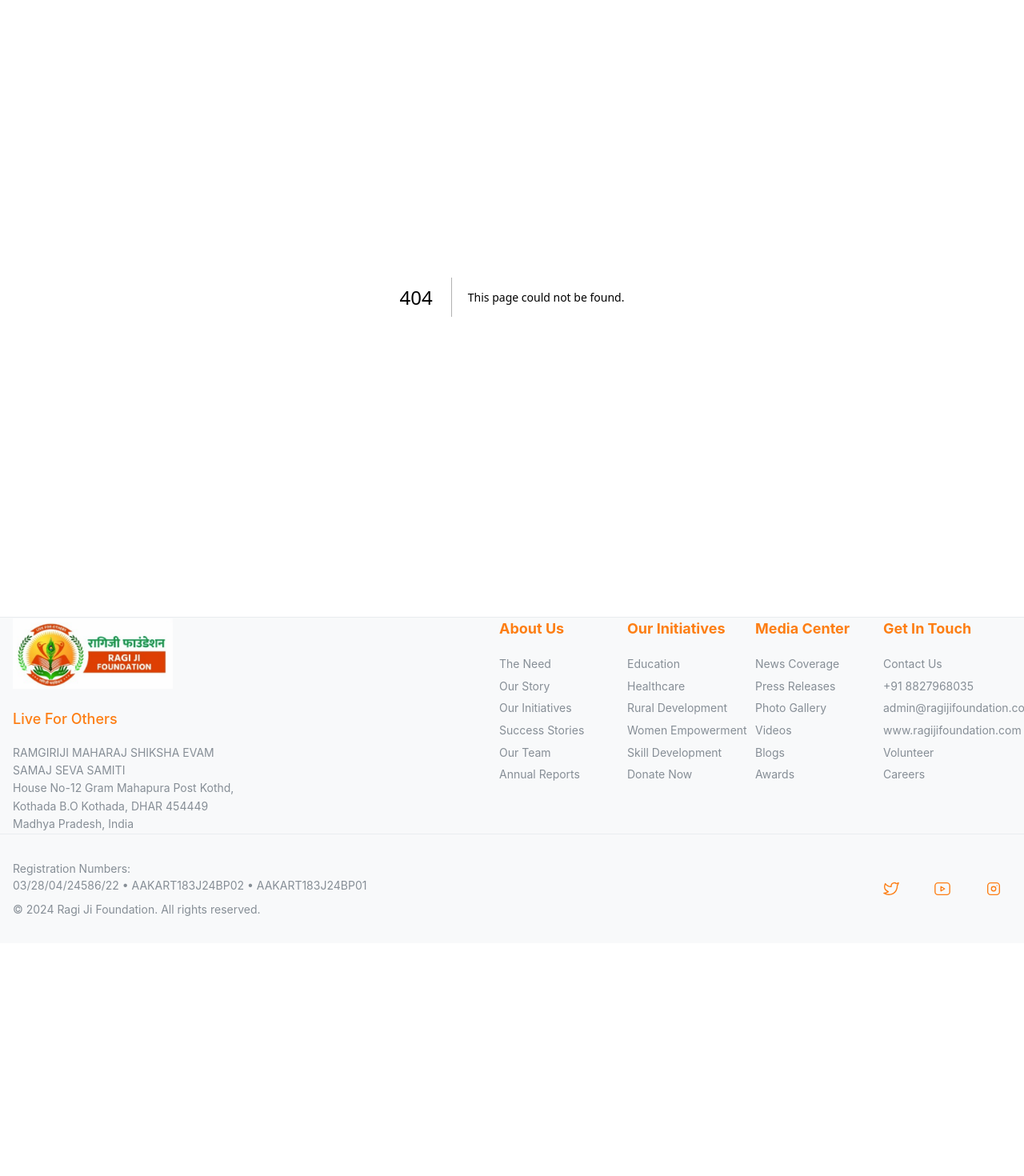
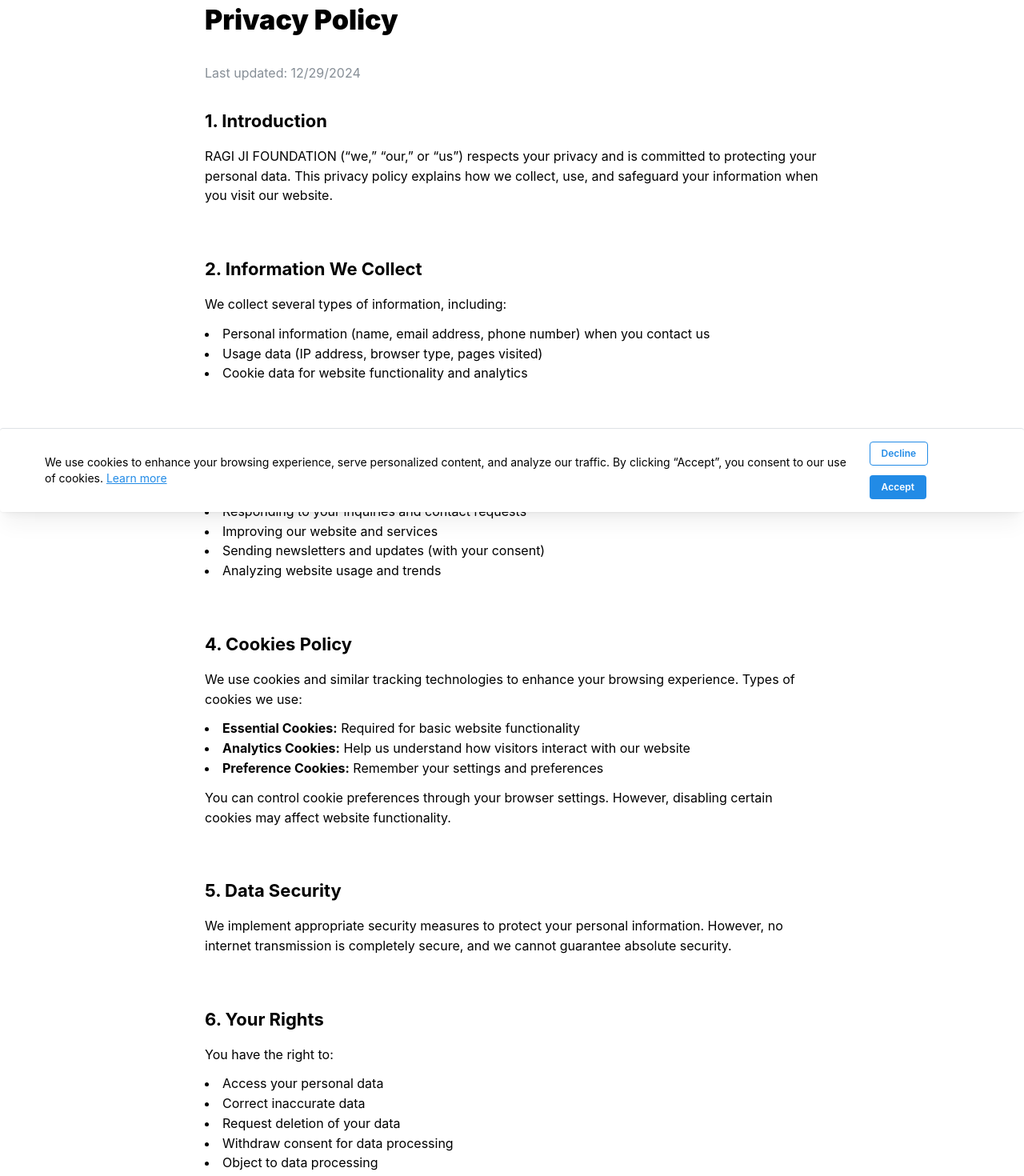
Before and after one commit to ragiji-foundation/website-landingpage, a Next.js app: page /privacy-policy in a window 1280 px wide. Before the commit this address had no page. Shown: the part 160-1630 px from the top of the page at 80% size. Before the commit the page ends 1339 px from the top, so only its background shows below. Built offline with nearby package versions, Linux system fonts and the light colour scheme.

Commit message:
cookies banner vadded

```diff
--- a/src/app/layout.tsx
+++ b/src/app/layout.tsx
@@ -7,6 +7,8 @@
 import { LanguageProvider } from '@/context/LanguageContext';
 import { TopHeader } from '@/components/TopHeader';
 import { Notifications } from '@mantine/notifications';
+import { CookieProvider } from '@/context/CookieContext';
+import { CookieBanner } from '@/components/CookieBanner';
 
 export const metadata = {
   title: 'RAGI JI FOUNDATION',
@@ -24,19 +26,20 @@
         <ColorSchemeScript />
       </head>
       <body>
+        <CookieProvider>
           <LanguageProvider>
             <SearchProvider>
               <MantineProvider>
                 <Notifications />
-              <main>
                 <TopHeader />
                 <HeaderMenu />
                 {children}
                 <FooterLinks />
-              </main>
+                <CookieBanner />
               </MantineProvider>
             </SearchProvider>
           </LanguageProvider>
+        </CookieProvider>
       </body>
     </html>
   );
--- /dev/null
+++ b/src/app/privacy-policy/page.tsx
@@ -0,0 +1,97 @@
+'use client';
+import { Container, Title, Text, List, Divider, Stack } from '@mantine/core';
+import classes from './privacy-policy.module.css';
+
+export default function PrivacyPolicy() {
+  return (
+    <Container size="lg" className={classes.container}>
+      <Title order={1} className={classes.title}>Privacy Policy</Title>
+      <Text c="dimmed" mb="xl">Last updated: {new Date().toLocaleDateString()}</Text>
+
+      <Stack gap="xl">
+        <div className={classes.section}>
+          <Title order={2} size="h3" mb="md">1. Introduction</Title>
+          <Text>
+            RAGI JI FOUNDATION (&ldquo;we,&rdquo; &ldquo;our,&rdquo; or &ldquo;us&rdquo;) respects your privacy and is committed to protecting your personal data.
+            This privacy policy explains how we collect, use, and safeguard your information when you visit our website.
+          </Text>
+        </div>
+
+        <div className={classes.section}>
+          <Title order={2} size="h3" mb="md">2. Information We Collect</Title>
+          <Text mb="sm">We collect several types of information, including:</Text>
+          <List>
+            <List.Item>Personal information (name, email address, phone number) when you contact us</List.Item>
+            <List.Item>Usage data (IP address, browser type, pages visited)</List.Item>
+            <List.Item>Cookie data for website functionality and analytics</List.Item>
+          </List>
+        </div>
+
+        <div className={classes.section}>
+          <Title order={2} size="h3" mb="md">3. How We Use Your Information</Title>
+          <Text mb="sm">We use the collected information for:</Text>
+          <List>
+            <List.Item>Responding to your inquiries and contact requests</List.Item>
+            <List.Item>Improving our website and services</List.Item>
+            <List.Item>Sending newsletters and updates (with your consent)</List.Item>
+            <List.Item>Analyzing website usage and trends</List.Item>
+          </List>
+        </div>
+
+        <div className={classes.section}>
+          <Title order={2} size="h3" mb="md">4. Cookies Policy</Title>
+          <Text mb="sm">
+            We use cookies and similar tracking technologies to enhance your browsing experience.
+            Types of cookies we use:
+          </Text>
+          <List>
+            <List.Item><strong>Essential Cookies:</strong> Required for basic website functionality</List.Item>
+            <List.Item><strong>Analytics Cookies:</strong> Help us understand how visitors interact with our website</List.Item>
+            <List.Item><strong>Preference Cookies:</strong> Remember your settings and preferences</List.Item>
+          </List>
+          <Text mt="sm">
+            You can control cookie preferences through your browser settings. However, disabling certain cookies may affect website functionality.
+          </Text>
+        </div>
+
+        <div className={classes.section}>
+          <Title order={2} size="h3" mb="md">5. Data Security</Title>
+          <Text>
+            We implement appropriate security measures to protect your personal information.
+            However, no internet transmission is completely secure, and we cannot guarantee absolute security.
+          </Text>
+        </div>
+
+        <div className={classes.section}>
+          <Title order={2} size="h3" mb="md">6. Your Rights</Title>
+          <Text mb="sm">You have the right to:</Text>
+          <List>
+            <List.Item>Access your personal data</List.Item>
+            <List.Item>Correct inaccurate data</List.Item>
+            <List.Item>Request deletion of your data</List.Item>
+            <List.Item>Withdraw consent for data processing</List.Item>
+            <List.Item>Object to data processing</List.Item>
+          </List>
+        </div>
+
+        <div className={classes.section}>
+          <Title order={2} size="h3" mb="md">7. Contact Us</Title>
+          <Text>
+            For any questions about this privacy policy or our data practices, please contact us at:
+          </Text>
+          <Text mt="sm" fw={500}>
+            Email: admin@ragijifoundation.com<br />
+            Phone: +91 8827968035<br />
+            Address: HOUSE NO-12 GRAM MAHAPURA POST KOTHD, Kothada B.O Kothada, DHAR 454449, Madhya Pradesh, India
+          </Text>
+        </div>
+
+        <Divider my="xl" />
+
+        <Text size="sm" c="dimmed">
+          This privacy policy is subject to change. We will notify you of any changes by posting the new policy on this page.
+        </Text>
+      </Stack>
+    </Container>
+  );
+}
--- /dev/null
+++ b/src/app/privacy-policy/privacy-policy.module.css
@@ -0,0 +1,29 @@
+.container {
+  padding: var(--mantine-spacing-xl) var(--mantine-spacing-md);
+  max-width: 800px;
+  margin: 0 auto;
+}
+
+.title {
+  margin-bottom: var(--mantine-spacing-xl);
+  font-weight: 900;
+  font-size: rem(34px);
+  font-family: var(--mantine-font-family);
+
+  @media (max-width: $mantine-breakpoint-sm) {
+    font-size: rem(28px);
+  }
+}
+
+.section {
+  margin-bottom: var(--mantine-spacing-xl);
+}
+
+.section:last-child {
+  margin-bottom: 0;
+}
+
+.list {
+  padding-left: var(--mantine-spacing-md);
+  line-height: 1.6;
+}
--- /dev/null
+++ b/src/components/CookieBanner.module.css
@@ -0,0 +1,33 @@
+.banner {
+  position: fixed;
+  bottom: 0;
+  left: 0;
+  right: 0;
+  z-index: 9999;
+  background-color: var(--mantine-color-body);
+  border-top: 1px solid var(--mantine-color-gray-3);
+}
+
+.content {
+  padding: var(--mantine-spacing-md);
+  max-width: var(--mantine-breakpoint-lg);
+  margin: 0 auto;
+  display: flex;
+  align-items: center;
+  justify-content: space-between;
+  gap: var(--mantine-spacing-md);
+
+  @media (max-width: $mantine-breakpoint-sm) {
+    flex-direction: column;
+    text-align: center;
+  }
+}
+
+.link {
+  color: var(--mantine-color-blue-6);
+  text-decoration: underline;
+
+  &:hover {
+    text-decoration: none;
+  }
+}
--- /dev/null
+++ b/src/components/CookieBanner.tsx
@@ -0,0 +1,35 @@
+'use client';
+import { Paper, Text, Group, Button } from '@mantine/core';
+import { useCookies } from '@/context/CookieContext';
+import classes from './CookieBanner.module.css';
+
+export function CookieBanner() {
+  const { cookiesAccepted, acceptCookies, declineCookies } = useCookies();
+
+  if (cookiesAccepted) {
+    return null;
+  }
+
+  return (
+    <Paper className={classes.banner} shadow="md">
+      <div className={classes.content}>
+        <Text size="sm">
+          We use cookies to enhance your browsing experience, serve personalized content,
+          and analyze our traffic. By clicking &ldquo;Accept&rdquo;, you consent to our use of cookies.
+          {' '}
+          <a href="/privacy-policy" className={classes.link}>
+            Learn more
+          </a>
+        </Text>
+        <Group gap="sm">
+          <Button variant="outline" size="xs" onClick={declineCookies}>
+            Decline
+          </Button>
+          <Button size="xs" onClick={acceptCookies}>
+            Accept
+          </Button>
+        </Group>
+      </div>
+    </Paper>
+  );
+}
--- /dev/null
+++ b/src/context/CookieContext.tsx
@@ -0,0 +1,50 @@
+'use client';
+import { createContext, useContext, useState, useEffect } from 'react';
+
+interface CookieContextType {
+  cookiesAccepted: boolean;
+  acceptCookies: () => void;
+  declineCookies: () => void;
+}
+
+const CookieContext = createContext<CookieContextType | undefined>(undefined);
+
+export function CookieProvider({ children }: { children: React.ReactNode }) {
+  const [cookiesAccepted, setCookiesAccepted] = useState<boolean>(false);
+  const [isLoaded, setIsLoaded] = useState(false);
+
+  useEffect(() => {
+    const accepted = localStorage.getItem('cookiesAccepted');
+    setCookiesAccepted(accepted === 'true');
+    setIsLoaded(true);
+  }, []);
+
+  const acceptCookies = () => {
+    localStorage.setItem('cookiesAccepted', 'true');
+    setCookiesAccepted(true);
+  };
+
+  const declineCookies = () => {
+    localStorage.setItem('cookiesAccepted', 'false');
+    setCookiesAccepted(false);
+  };
+
+  // Don't render children until we've loaded the cookie preference
+  if (!isLoaded) {
+    return null;
+  }
+
+  return (
+    <CookieContext.Provider value={{ cookiesAccepted, acceptCookies, declineCookies }}>
+      {children}
+    </CookieContext.Provider>
+  );
+}
+
+export function useCookies() {
+  const context = useContext(CookieContext);
+  if (context === undefined) {
+    throw new Error('useCookies must be used within a CookieProvider');
+  }
+  return context;
+}
```
Also changed, not shown: src/utils/cookies.ts (added, +21 -0 lines). Lines whose indentation alone changed are shown as unchanged.
